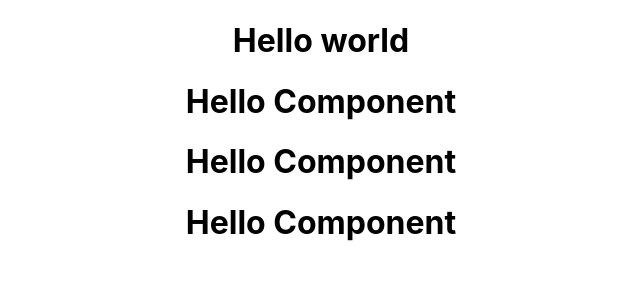
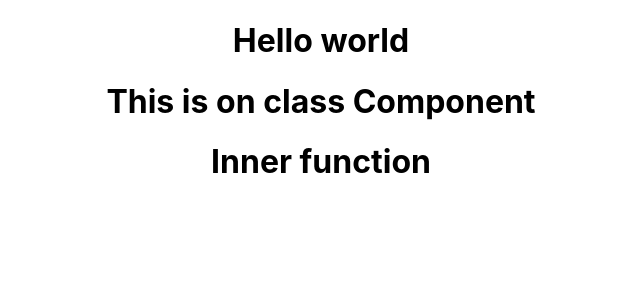
Before and after one commit to j4sumit/reacttopics, a React (Create React App) app: page / in a window 1280 px wide. Shown: the top 300 px of the page, without its empty margins (319-959 px from the left). Built offline with nearby package versions, Linux system fonts and the light colour scheme.

Commit message:
class component and nested component

```diff
--- a/src/App.js
+++ b/src/App.js
@@ -1,13 +1,22 @@
+// import React,{Component} from 'react';
 
 import './App.css';
 import User from './User'
 function App() {
+function Inner()
+{
+  return(
+    <h1>Inner function</h1>
+  )
+}
   return (
     <div className="App">
       <h1>Hello world  </h1>
       <User />
+      {Inner()}
     </div>
   );
 }
 
+
 export default App;
--- a/src/User.js
+++ b/src/User.js
@@ -1,12 +1,22 @@
-import React from "react";
-function User()
+// import React from "react";
+// function User()
+// {
+// return(
+// <div>
+// <h1>Hello Component  </h1>
+// <h1>Hello Component  </h1>
+// </div
+// );
+// }
+// export default User;
+import React,{Component} from "react";
+class User extends Component
 {
-return(
-<div>
-<h1>Hello Component  </h1>
-<h1>Hello Component  </h1>
-<h1>Hello Component  </h1>
-</div>
-);
+    render()
+    {
+        return(
+            <h1>This is on class Component</h1>
+        )
+    }
 }
 export default User;
```
